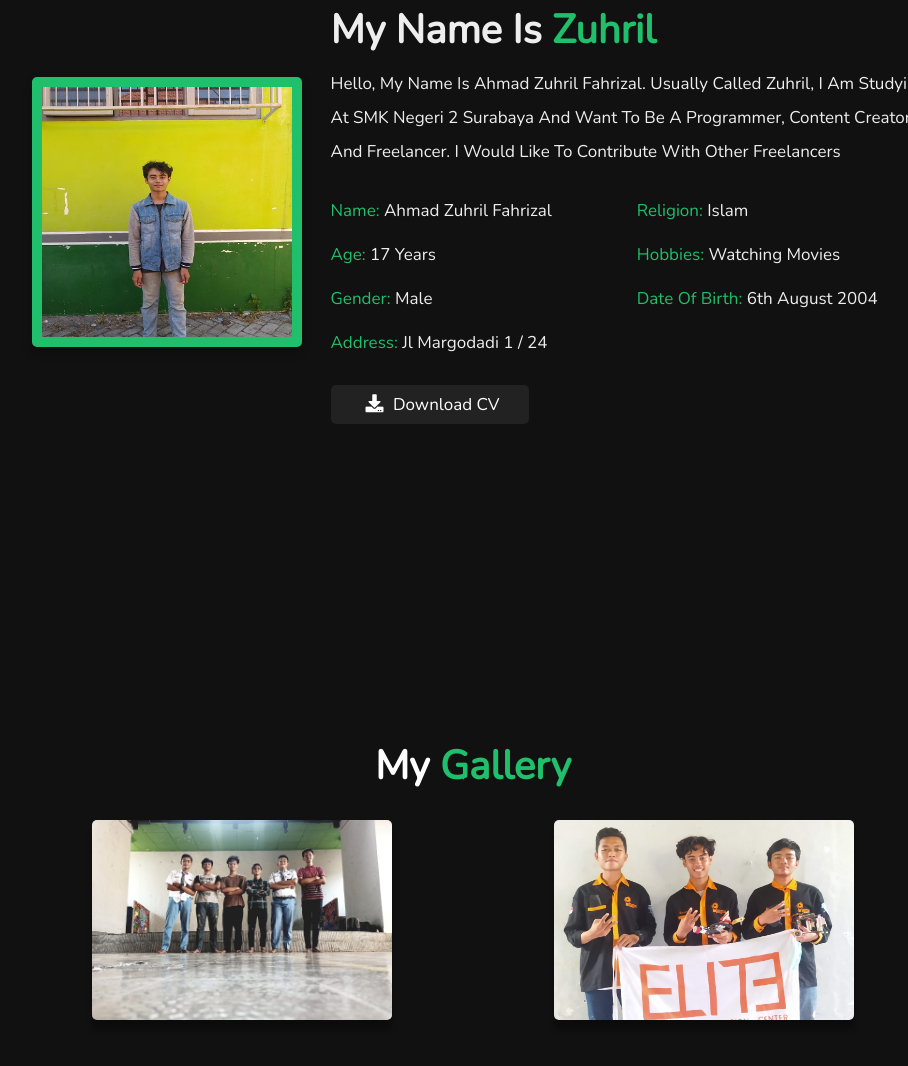
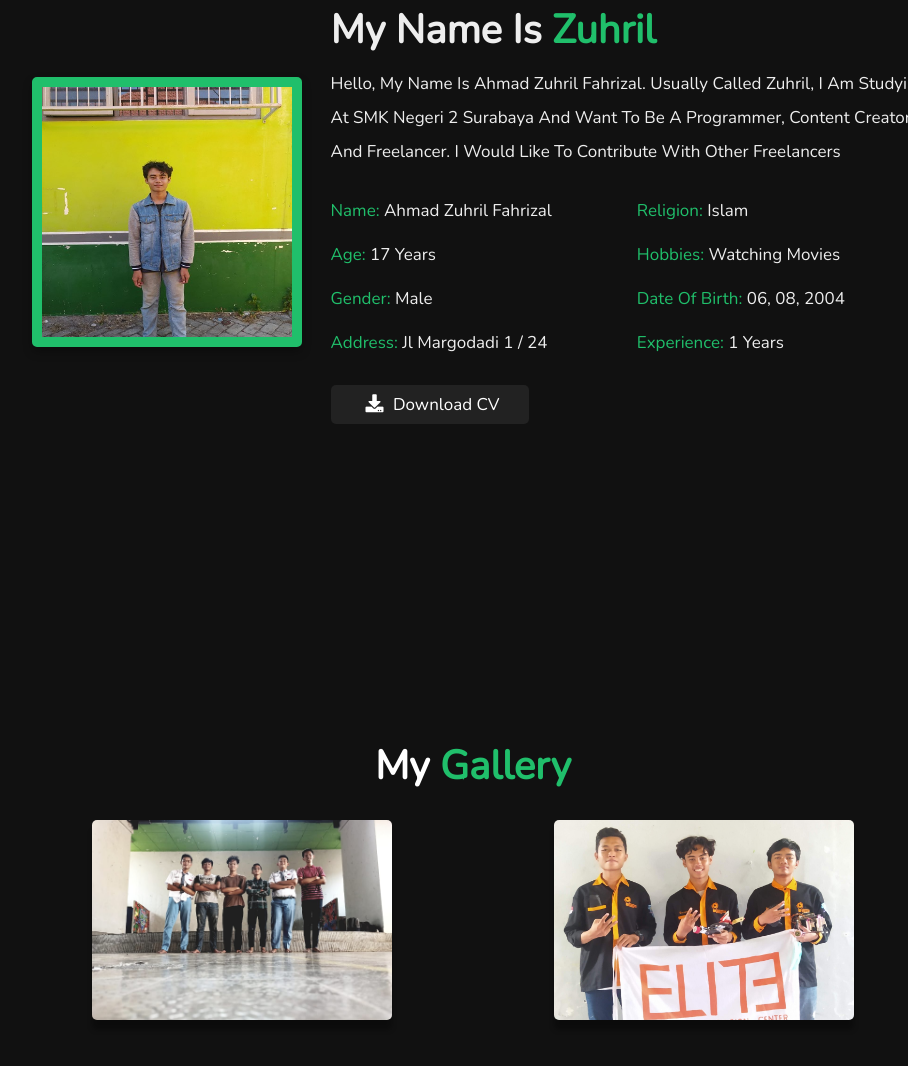
Before and after one commit to zuhrilgtg08/z-portfolio, a plain HTML site: page index.html in a window 1280 px wide. Shown: the part 881-1947 px from the top of the page, without its empty margins (342-1250 px from the left). Drawn offline with nearby package versions, Linux system fonts and the light colour scheme; some packages are replaced by stand-ins of ours; grey boxes are pictures that could not be loaded; animation ran at ten frames a second; a script that the page names is missing.

Commit message:
commit ganti section about

```diff
--- a/index.html
+++ b/index.html
@@ -87,7 +87,8 @@
                     <div class="box">
                         <p><span> religion: </span> islam</p>
                         <p><span> hobbies: </span> watching movies</p>
-                        <p><span> date of birth: </span> 6th august 2004</p>
+                        <p><span> date of birth: </span> 06, 08, 2004</p>
+                        <p><span> experience: </span> 1 years</p>
                     </div>
                 </div>
                 <a href="cv/zuhril-cv.pdf" class="btn" target="blank"><i class="fas fa-download"></i> download CV</a>
@@ -141,7 +142,7 @@
             </div>
 
             <div class="box">
-                <img src="image/icon-9.png" alt="PHP" />
+                <img src="image/icon-9.png" alt="My sql" />
                 <h3>My Sql</h3>
             </div>
         </div>
```
